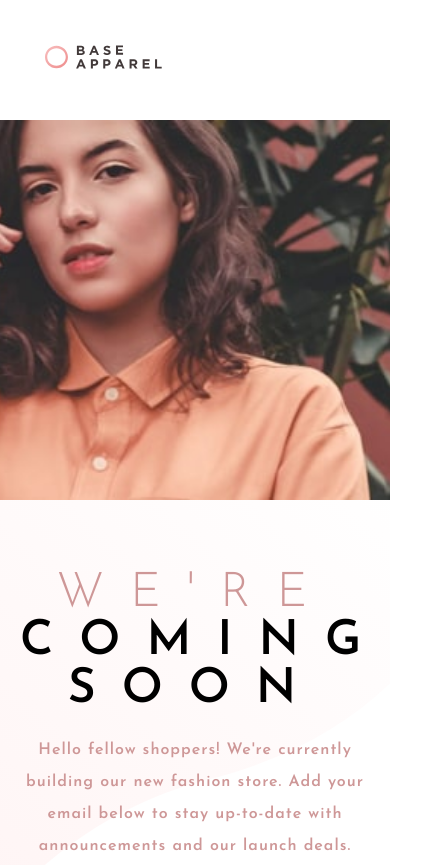
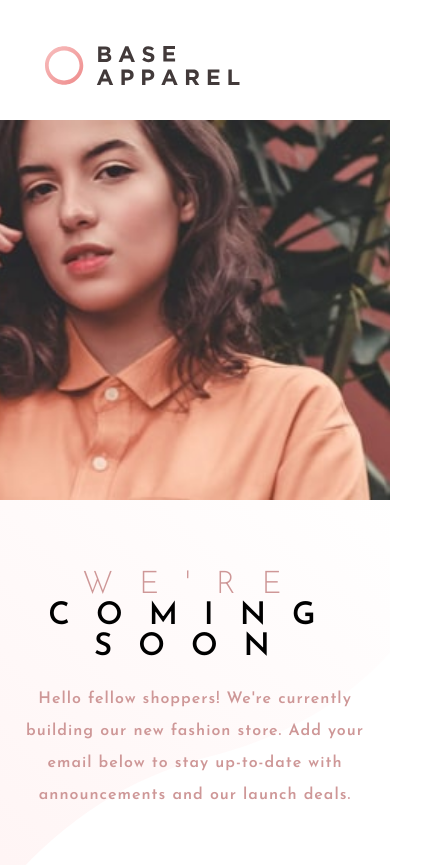
Before and after one commit to wuzer1/base-apparel, a plain HTML site: page index.html in a window 390 px wide. Shown: the top 865 px of the page, 435 px wide, since content can reach past the window. Drawn offline with Linux system fonts and the light colour scheme.

Commit message:
responsive issues resolved

```diff
--- a/index.html
+++ b/index.html
@@ -34,11 +34,11 @@
       <div id="logo-mobile"></div>
     </div>
   </div>
-  <footer>
+  <!-- <footer>
     <p class="attribution">
       Challenge by <a href="https://www.frontendmentor.io?ref=challenge" target="_blank">Frontend Mentor</a>.
       Coded by <a href="https://github.com/wuzer1/base-apparel" target="_blank">Norbert Neszly</a>.
     </p>
-  </footer>
+  </footer> -->
 </body>
 </html>
--- a/style.css
+++ b/style.css
@@ -135,13 +135,13 @@ input[type=submit]:hover{
         height: 45vh;
         margin: 120px auto 0;
         padding: 20px;
-  }
+    }
   #logo{
       display: none;
   }
     #logo-mobile{
-        display: block;
-        width: 100%;
+        display: inline-block;
+        width: 50%;
         height: 30%;
         background-image: url('/images/logo.svg');
         background-repeat: no-repeat;
@@ -149,7 +149,7 @@ input[type=submit]:hover{
         position: absolute;
         top: 45px;
         left: 45px;
-        background-size: 30%;
+        background-size: 100%;
     }
     /* BOTTOM SIDE */
     .left{
@@ -159,6 +159,6 @@ input[type=submit]:hover{
     }
     h1{
         margin: 70px 0 20px;
-        font-size: 3em;
+        font-size: 8vw;
     }
 }
```
